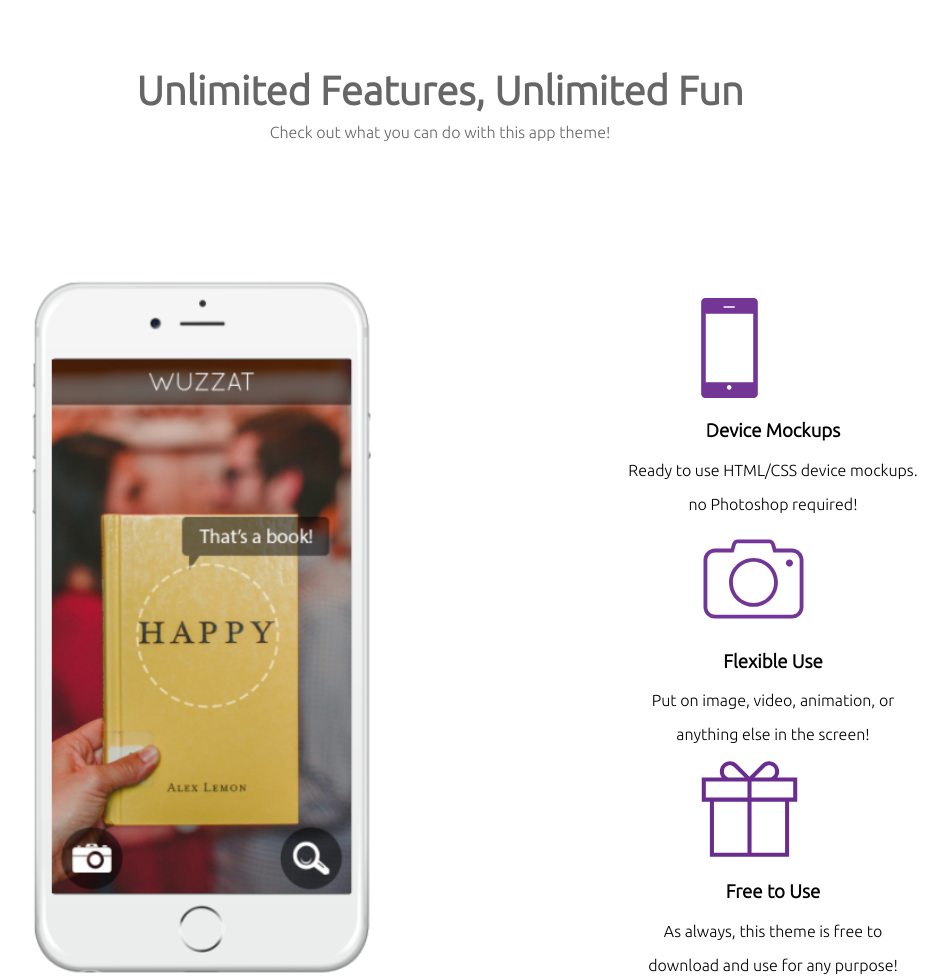
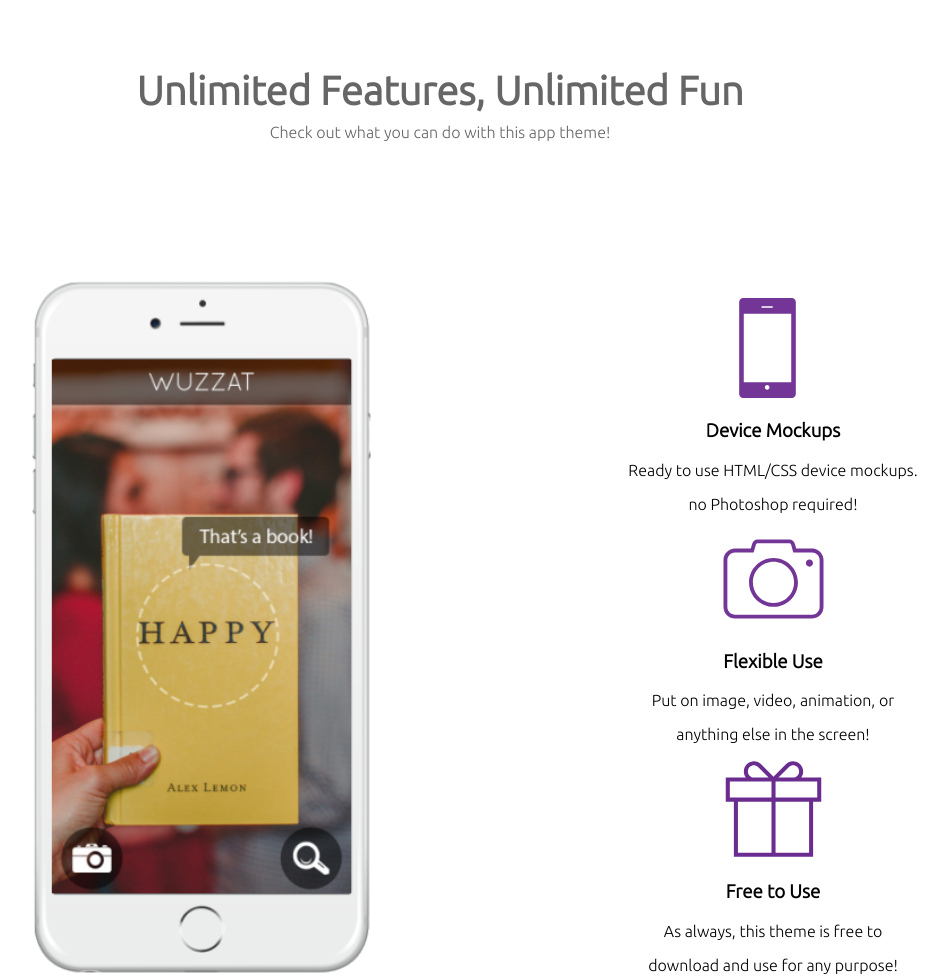
Before and after one commit to mateomatu/wuzzat, a plain HTML site: page wuzzat.html in a window 1280 px wide. Shown: the part 1178-2155 px from the top of the page, without its empty margins (200-1148 px from the left). Drawn offline with nearby package versions, Linux system fonts and the light colour scheme.

Commit message:
corregi lo de los iconos

```diff
--- a/css/wuzzat.css
+++ b/css/wuzzat.css
@@ -131,7 +131,7 @@ body {
 
 
 .iconos-servicios {
-  width: 203px;
+  width: 279px;
   height: 100px;
   margin: auto;
 }
```
